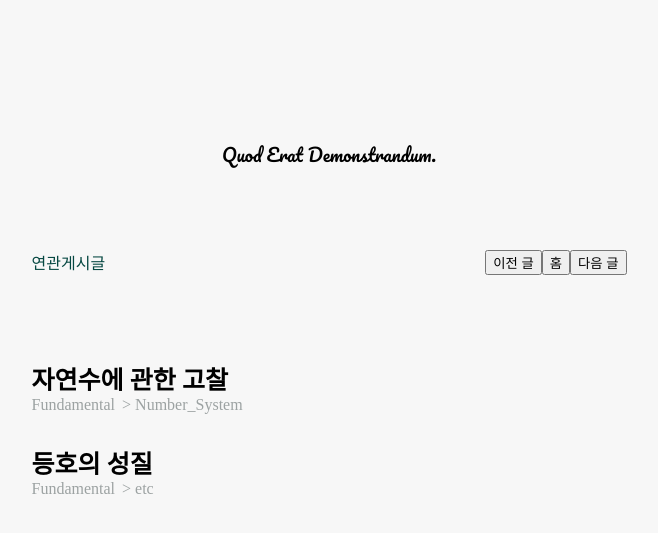
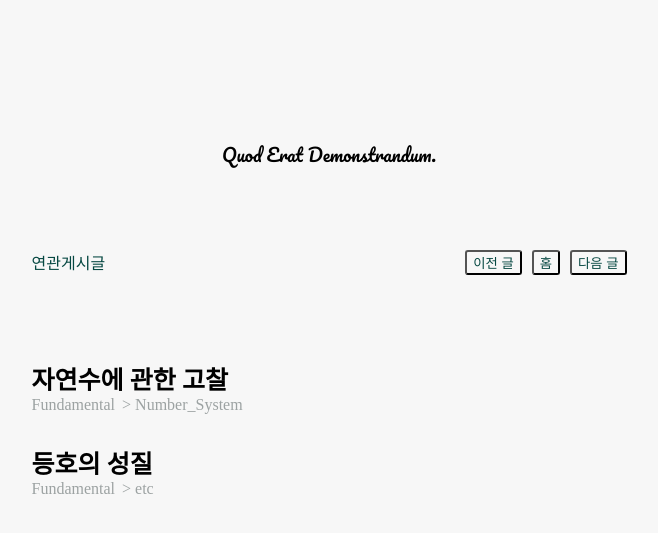
Before and after one commit to galois1423/wlog, a website with bundled scripts: page post.html in a window 1280 px wide. Shown: the part 153-686 px from the top of the page, without its empty margins (311-969 px from the left). Built offline with nearby package versions, Linux system fonts and the light colour scheme; no server answers; a web font is replaced by a local one.

Commit message:
button css

```diff
--- a/css/post.css
+++ b/css/post.css
@@ -28,6 +28,20 @@
     width: 50%;
     display: flex;
     justify-content: space-between;
+}
+
+button{
+    appearance: none;
+    background-color: rgb(247, 247, 247);
+    color: rgb(5,71,65);
+    margin-left: 10px;
+    cursor: pointer;
+    border-radius: 3px;
+}
+
+button:hover{
+    background-color: rgb(5,71,65);
+    color: rgb(247, 247, 247);
 }
 
 .thm{
```
